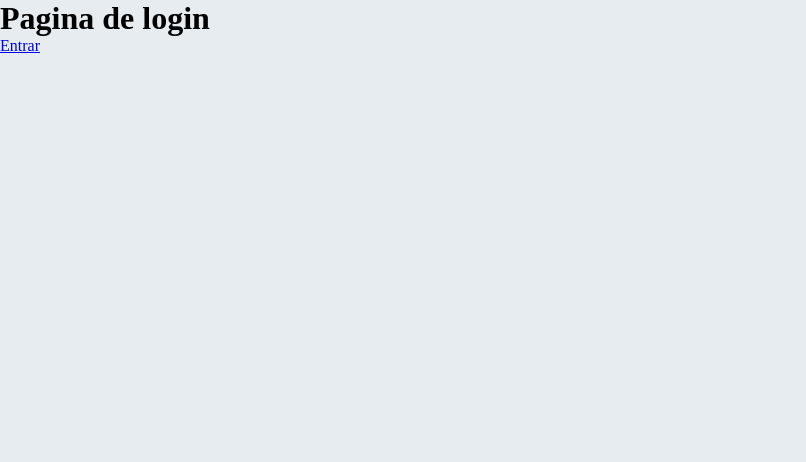
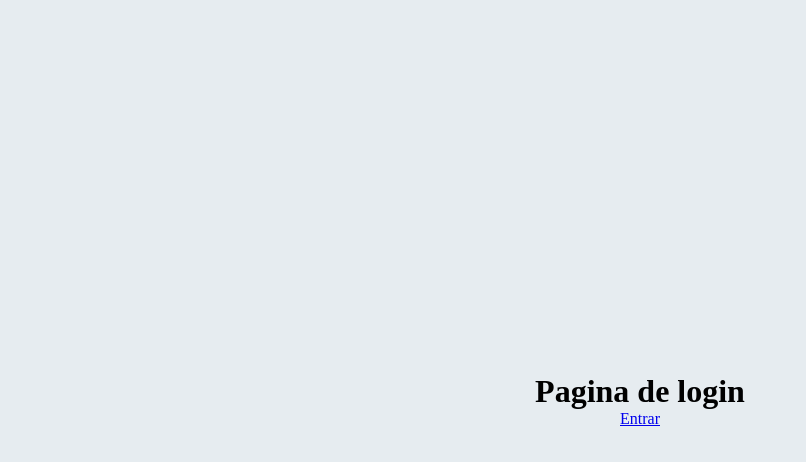
Before and after one commit to johnnyferreiradev/milkmoney, a React (Create React App) app in the folder frontend/: page / in a window 1280 px wide. Shown: the top 462 px of the page, without its empty margins (0-806 px from the left). Built offline with nearby package versions, Linux system fonts and the light colour scheme.

Commit message:
Estilo inicial da pagina de login

```diff
--- a/frontend/src/components/Nav/Nav.jsx
+++ b/frontend/src/components/Nav/Nav.jsx
@@ -8,7 +8,7 @@ export default class Nav extends React.Component {
     return (
       <div className="menu">
         <header>
-          <Link to="/">Logo</Link>
+          <Link to="/dashboard">Logo</Link>
         </header>
         <nav>
           <ul className="menu-list">
--- a/frontend/src/pages/LoginPage/LoginPage.jsx
+++ b/frontend/src/pages/LoginPage/LoginPage.jsx
@@ -1,5 +1,7 @@
 import React from 'react';
 import { Link } from 'react-router-dom';
+
+import './Styles.css';
 
 export default class LoginPage extends React.Component {
     render() {
--- a/frontend/src/pages/LoginPage/Styles.css
+++ b/frontend/src/pages/LoginPage/Styles.css
@@ -0,0 +1,8 @@
+.login-page {
+    height: 100%;
+
+    display: flex;
+    flex-direction: column;
+    justify-content: center;
+    align-items: center;
+}
```
